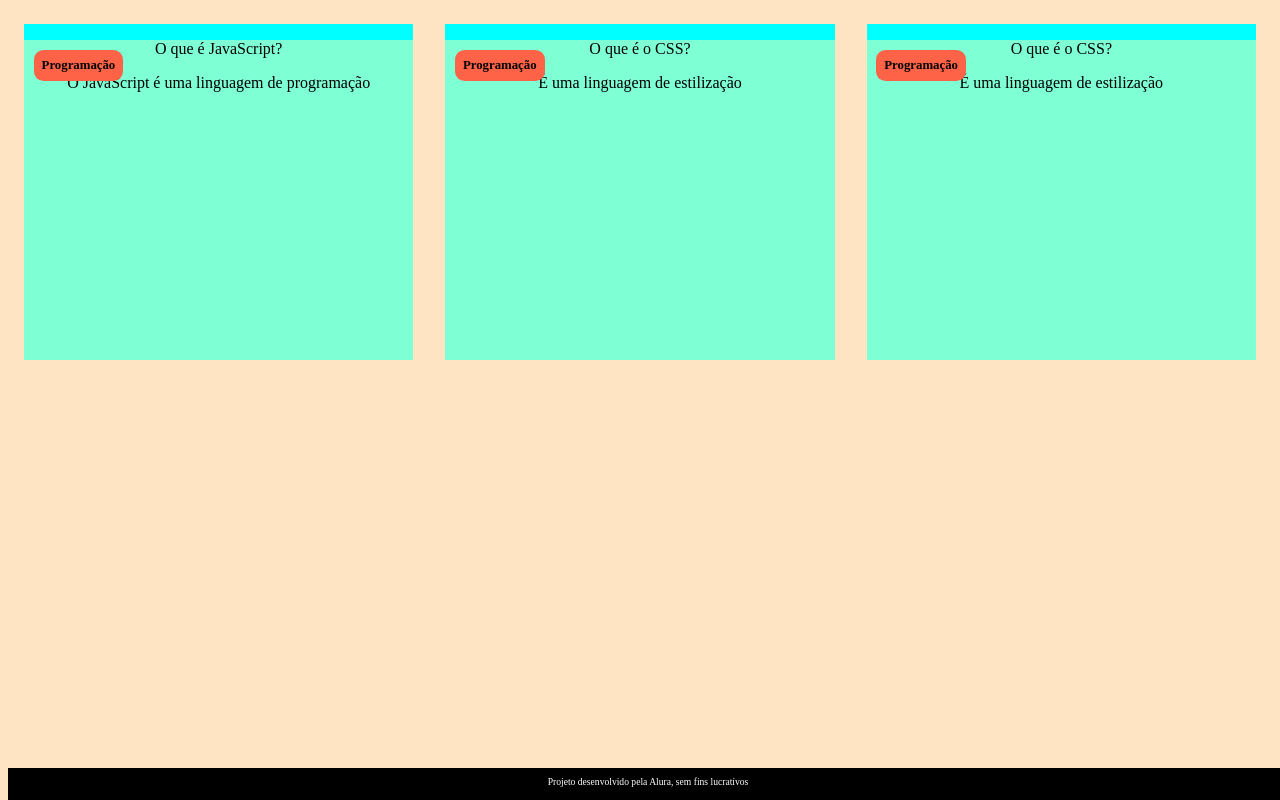
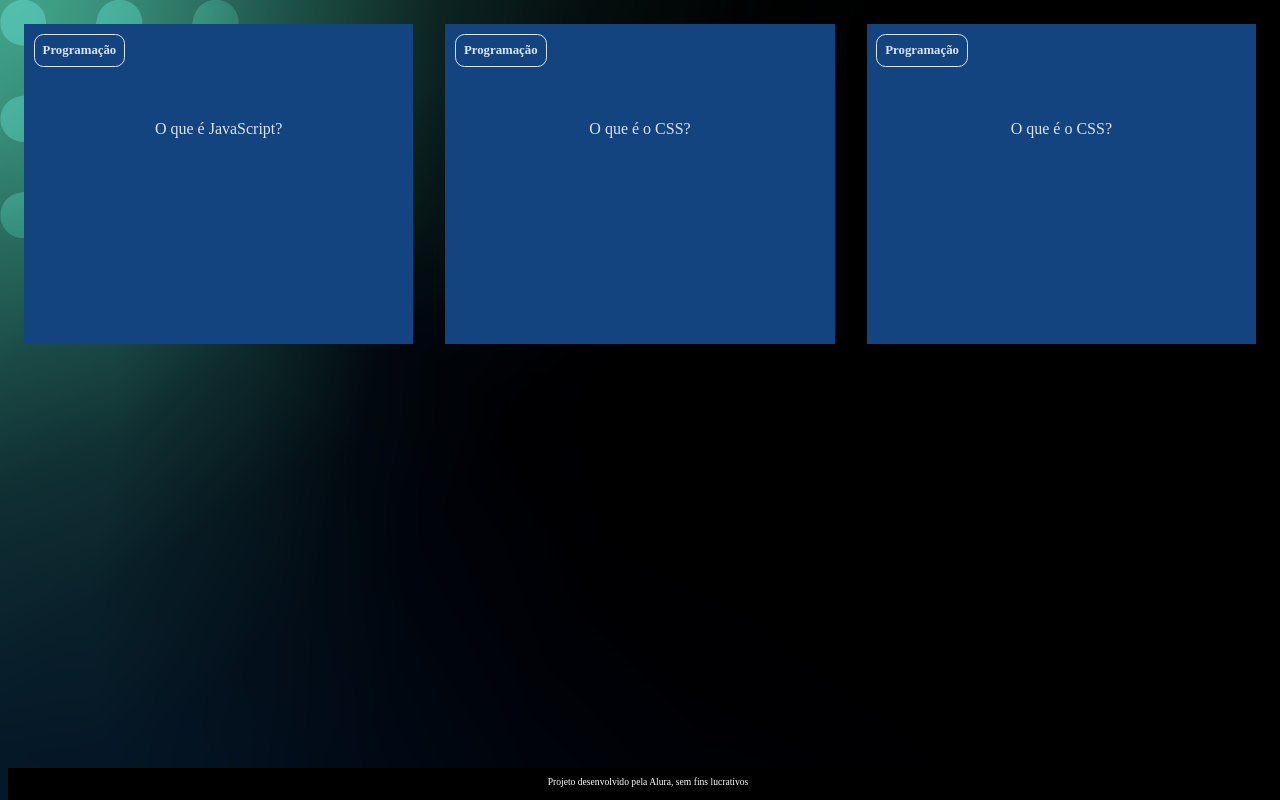
Before and after one commit to Lferreira77/flashcard, a plain HTML site: page index.html in a window 1280 px wide. Drawn offline with Linux system fonts and the light colour scheme.

Commit message:
Update style.css

```diff
--- a/assets/style.css
+++ b/assets/style.css
@@ -1,67 +1,77 @@
+:root {
+    --text-color: #DBE4EF;
+    --card-front-color: #144480;
+    --card-back-color: #00F4BF;
+}
+
 body{
+    background: url('img/bg-desktop.webp');
+    font-family: Bai Jamjuree;
+}
 
-    background-color: bisque;
+#container {
+    display: flex;
+}
 
-    font-family: Bai Jamjuree;
+.cartao {
+    margin: 1rem 1rem;
 
+    height: 20rem;
+    flex-grow: 1;
+    flex-basis: calc(33% - 6rem);
+}
+
+.cartao__conteudo {
+    background-color: var(--card-front-color);
+    text-align: center;
+    height: 100%;
+    transform-style: preserve-3d;
+    transition: transform 300ms ease-in-out;
 }
 
 
+.cartao__conteudo h3 {
+    color: var(--text-color);
+    border: 1px solid var(--text-color);
+    text-align: left;
+    padding: 0.5rem;
+    position: absolute;
+    margin: 0.6rem;
+    border-radius: 0.6rem;
+    font-size: 1vw;
+    backface-visibility: hidden;
+    }
 
-#container {
-
-    display: flex;
-
+.cartao__conteudo p {
+    margin-top: 1rem;
+    padding: 2rem;
+    margin-top: 4rem;
 }
 
-
-
-.cartao {
-
-    margin: 1rem 1rem;
-
-    background-color: aqua;
-
-    height: 20rem;
-
-    flex-grow: 1;
-
-    flex-basis: calc(33% - 6rem);
-
+.cartao__conteudo__pergunta p {
+    color: var(--text-color);
+    font-weight: 500;
 }
 
-
-
-.cartao__conteudo {
-
-    text-align: center;
-
-    background-color: aquamarine;
-
-    height: 100%;
-
+.cartao__conteudo__resposta p {
+    color: var(--card-back-color);
+    font-weight: 700;
 }
 
+.cartao:hover .cartao__conteudo {
+    transform: rotateY(180deg);
+}
 
+.cartao__conteudo__pergunta,
+.cartao__conteudo__resposta{
+    backface-visibility: hidden;
+    position: absolute;
+    height: 100%;
+    width: 100%;
+}
 
-.cartao__conteudo h3 {
-
-    background-color: tomato;
-
-    text-align: left;
-
-    padding: 0.5rem;
-
-    position: absolute;
-
-    margin: 0.6rem;
-
-    border-radius: 0.6rem;
-
-    font-size: 1vw;
-
-
-
+.cartao__conteudo__resposta {
+    transform: rotateY(180deg);
 }
 
 
@@ -72,32 +82,17 @@ body{
 
 
 
-
-
 footer {
-
     background-color: black;
-
     color: white;
-
     position: fixed;
-
     bottom: 0;
-
     width: 100%;
-
     height: 2rem;
-
 }
 
-
-
 footer p {
-
     text-align: center;
-
     font-size: 0.6rem;
-
     margin-top: 0.5rem;
-
 }
```
